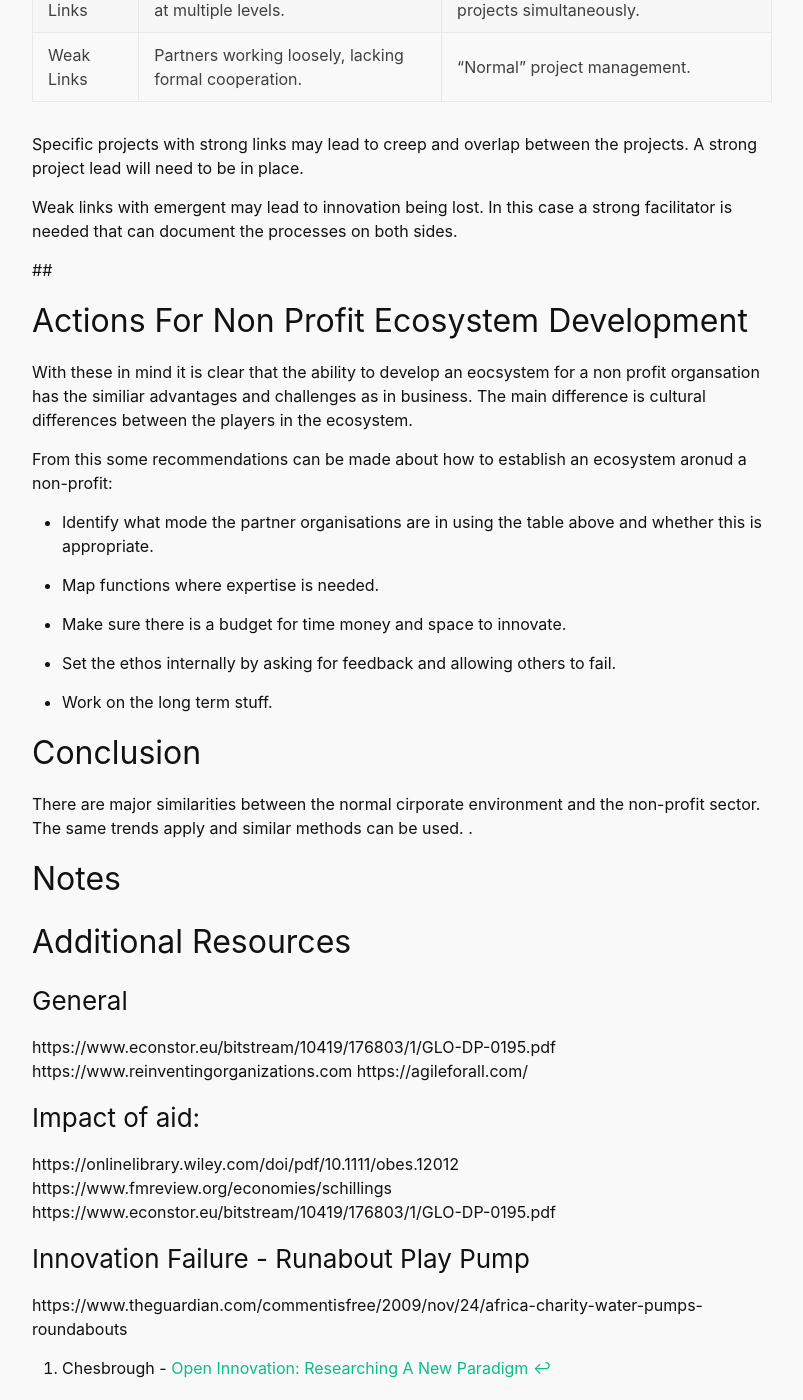
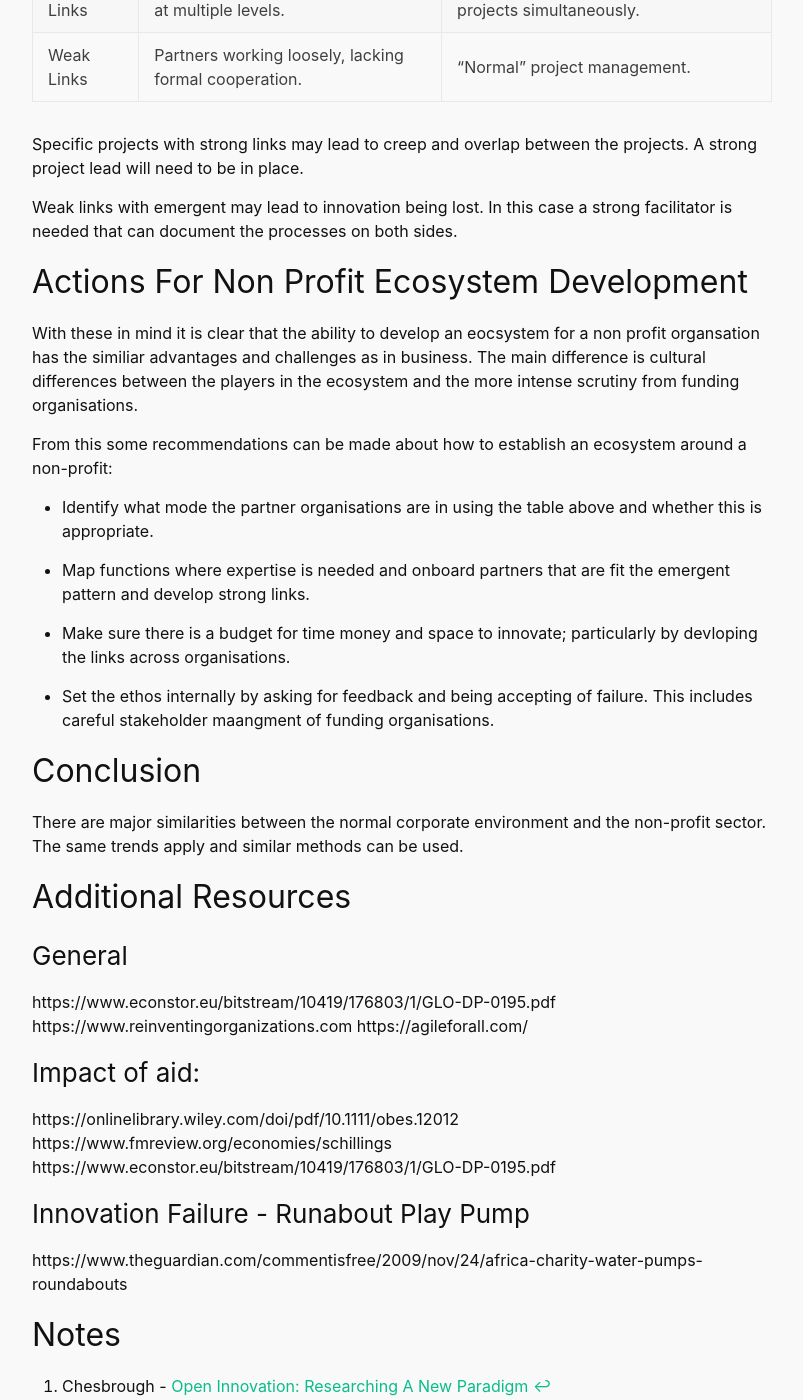
Before and after one commit to madfolio/old_website2, a Jekyll site: the page built from _posts/2020-11-17-Non-Profit-Ecosystems.markdown, in a window 1280 px wide and 1400 px high, scrolled down 2439 px. Shown: the whole window, without its empty margins (238-1041 px from the left). Built offline with Jekyll 4.4.1, drawn with Linux system fonts in a browser that asks for light colours; some web fonts are replaced.

Commit message:
Update 2020-11-17-Non-Profit-Ecosystems.markdown

```diff
--- a/_posts/2020-11-17-Non-Profit-Ecosystems.markdown
+++ b/_posts/2020-11-17-Non-Profit-Ecosystems.markdown
@@ -69,39 +69,24 @@ Specific projects with strong links may lead to creep and overlap between the pr
 
 Weak links with emergent may lead to innovation being lost. In this case a strong facilitator is needed that can document the processes on both sides.
 
-##
 
 ## Actions For Non Profit Ecosystem Development
-With these in mind it is clear that the ability to develop an eocsystem for a non profit organsation has the similiar advantages and  challenges as in business. The main difference is cultural differences between the players in the ecosystem.
+With these in mind it is clear that the ability to develop an eocsystem for a non profit organsation has the similiar advantages and  challenges as in business. The main difference is cultural differences between the players in the ecosystem and the more intense scrutiny from funding organisations.
 
-From this some recommendations can be made about how to establish an ecosystem aronud a non-profit:
+From this some recommendations can be made about how to establish an ecosystem around a non-profit:
 
 * Identify what mode the partner organisations are in using the table above and whether this is appropriate.
 
-* Map functions where expertise is needed.
+* Map functions where expertise is needed and onboard partners that are fit the emergent pattern and develop strong links.
 
-* Make sure there is a budget for time money and space to innovate.
+* Make sure there is a budget for time money and space to innovate; particularly by devloping the links across organisations.
 
-* Set the ethos internally by asking for feedback and allowing others to fail.
+* Set the ethos internally by asking for feedback and being accepting of failure. This includes careful stakeholder maangment of funding organisations.
 
-* Work on the long term stuff.
 
 ## Conclusion
 
-There are major similarities between the normal cirporate environment and the non-profit sector. The same trends apply and similar methods can be used.
-.
-
-
-
-## Notes
-[^f1]: Chesbrough - [Open Innovation: Researching A New Paradigm](https://www.researchgate.net/publication/232957368_Open_Innovation_Researching_A_New_Paradigm)
-[^f2]: [Stanford Centre for Social Innovation](https://www.gsb.stanford.edu/faculty-research/centers-initiatives/csi)
-[^f3]: [How to be an Innovative NonProfit](https://youtu.be/9AHSgpH2Cfo)
-[^f4]: Nesta - [The Open Innovation Programme](https://www.nesta.org.uk/report/the-open-innovation-programme-blog-series/)
-[^f5]: HBR - [The Biggest Obstacles to Innovation in Large Companies ](https://hbr.org/2018/07/the-biggest-obstacles-to-innovation-in-large-companies)
-[^f6]: UNCHR - [Refugees bear cost of massive underfunding](https://www.unhcr.org/news/briefing/2018/10/5bbc57d94/refugees-bear-cost-massive-underfunding.html)
-[^f7]: [Exploring open innovation practice in ﬁrm-nonproﬁt engagements:a corporate social responsibility perspective](https://www.academia.edu/22387365/Exploring_open_innovation_practice_in_firm_nonprofit_engagements_a_corporate_social_responsibility_perspective)
-[^f8]: Mintzberg - [Of Strategies Emergent And Deliberate](http://strategy.sjsu.edu/www.stable/B290/reading/Mintzberg,%20H,%201985,%20Strategic%20Management%20Journal.%206%20pp%20257-272.pdf)
+There are major similarities between the normal corporate environment and the non-profit sector. The same trends apply and similar methods can be used.
 
 ## Additional Resources
 ### General
@@ -116,3 +101,14 @@ https://www.econstor.eu/bitstream/10419/176803/1/GLO-DP-0195.pdf
 
 ### Innovation Failure - Runabout Play Pump
 https://www.theguardian.com/commentisfree/2009/nov/24/africa-charity-water-pumps-roundabouts
+
+
+## Notes
+[^f1]: Chesbrough - [Open Innovation: Researching A New Paradigm](https://www.researchgate.net/publication/232957368_Open_Innovation_Researching_A_New_Paradigm)
+[^f2]: [Stanford Centre for Social Innovation](https://www.gsb.stanford.edu/faculty-research/centers-initiatives/csi)
+[^f3]: [How to be an Innovative NonProfit](https://youtu.be/9AHSgpH2Cfo)
+[^f4]: Nesta - [The Open Innovation Programme](https://www.nesta.org.uk/report/the-open-innovation-programme-blog-series/)
+[^f5]: HBR - [The Biggest Obstacles to Innovation in Large Companies ](https://hbr.org/2018/07/the-biggest-obstacles-to-innovation-in-large-companies)
+[^f6]: UNCHR - [Refugees bear cost of massive underfunding](https://www.unhcr.org/news/briefing/2018/10/5bbc57d94/refugees-bear-cost-massive-underfunding.html)
+[^f7]: [Exploring open innovation practice in ﬁrm-nonproﬁt engagements:a corporate social responsibility perspective](https://www.academia.edu/22387365/Exploring_open_innovation_practice_in_firm_nonprofit_engagements_a_corporate_social_responsibility_perspective)
+[^f8]: Mintzberg - [Of Strategies Emergent And Deliberate](http://strategy.sjsu.edu/www.stable/B290/reading/Mintzberg,%20H,%201985,%20Strategic%20Management%20Journal.%206%20pp%20257-272.pdf)
```
